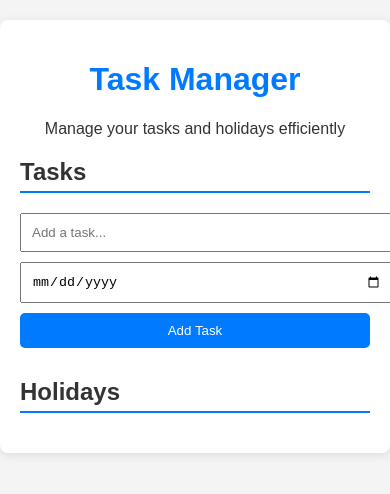
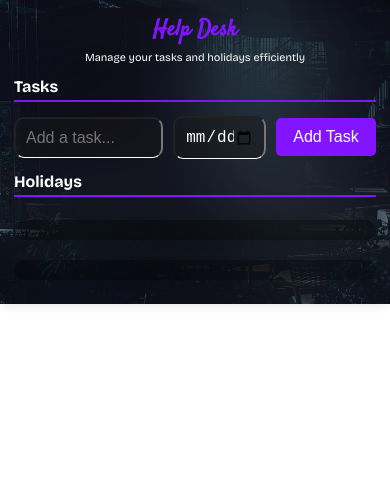
Before and after one commit to mohit1465/HelpDesk.github.io, a plain HTML site: page index.html in a window 390 px wide. Drawn offline with nearby package versions, Linux system fonts and the light colour scheme; no server answers.

Commit message:
Add files via upload

```diff
--- a/index.html
+++ b/index.html
@@ -4,13 +4,19 @@
     <meta charset="UTF-8">
     <meta name="viewport" content="width=device-width, initial-scale=1.0">
     <title>To-Do List with Holidays</title>
-
+    <link rel="icon" href="icons/icon-192x192.png" type="image/x-icon" />
+    <link rel="preconnect" href="https://fonts.googleapis.com">
+    <link rel="preconnect" href="https://fonts.gstatic.com" crossorigin>
+    <link href="https://fonts.googleapis.com/css2?family=Satisfy&display=swap" rel="stylesheet">
+    <link rel="preconnect" href="https://fonts.googleapis.com">
+    <link rel="preconnect" href="https://fonts.gstatic.com" crossorigin>
+    <link href="https://fonts.googleapis.com/css2?family=Bricolage+Grotesque:opsz,wght@12..96,200..800&family=Satisfy&display=swap" rel="stylesheet">
     <link rel="stylesheet" href="styles.css">
 </head>
 <body>
     <div class="container">
         <header>
-            <h1>Task Manager</h1>
+            <h1>Help Desk</h1>
             <p>Manage your tasks and holidays efficiently</p>
         </header>
 
@@ -21,11 +27,11 @@
                 <input type="date" id="todo-date" />
                 <button id="add-btn">Add Task</button>
             </div>
-            <ul id="todo-list" class="task-list"></ul>
         </div>
 
+        <h2>Holidays</h2>
         <div class="holiday-section">
-            <h2>Holidays</h2>
+            <ul id="todo-list" class="task-list"></ul>
             <ul id="holiday-list" class="holiday-list"></ul>
         </div>
     </div>
--- a/script.js
+++ b/script.js
@@ -101,7 +101,7 @@ document.addEventListener('DOMContentLoaded', function () {
     function addTaskToUI(taskText, taskDate, taskId, status) {
         const listItem = document.createElement('li');
         listItem.innerHTML = `${taskText} - <em>Due: ${taskDate}</em>
-            <button class="status-btn" onclick="toggleStatus('${taskId}', this)">${status}</button>`;
+            <button class="status-btn" id='status-btn' onclick="toggleStatus('${taskId}', this)">${status}</button>`;
         todoList.appendChild(listItem);
     }
 
@@ -127,7 +127,7 @@ document.addEventListener('DOMContentLoaded', function () {
             if (holidayString >= todayString && holidayDate <= thirtyDaysFromNow) {
                 const listItem = document.createElement('li');
                 listItem.innerHTML = `${holidayData.name} - <em>On: ${holidayData.date}</em>
-                    <button class="status-btn" onclick="toggleHolidayStatus('${doc.id}', this)">${holidayData.status || 'Undone'}</button>`;
+                    <button class="status-btn" id='status-btn' onclick="toggleHolidayStatus('${doc.id}', this)">${holidayData.status || 'Undone'}</button>`;
                 holidayList.appendChild(listItem);
             }
         });
@@ -143,8 +143,6 @@ document.addEventListener('DOMContentLoaded', function () {
 
         // Update button text and UI accordingly
         button.textContent = newStatus === 'Done' ? 'Undone' : 'Done';
-
-        // Optionally reload holidays if you want to reflect status changes
         loadHolidays(); // Uncomment this line if you want to reload holidays every time
     };
 
--- a/styles.css
+++ b/styles.css
@@ -1,107 +1,172 @@
-/* Reset some default styles */
+/* Reset and body styling */
 body {
     margin: 0;
-    font-family: 'Arial', sans-serif;
-    background-color: #f4f4f4;
-    color: #333;
+    font-family: "Bricolage Grotesque", sans-serif;
+    background-image: url('people-man-dark-shadow.jpg');
+    background-repeat: no-repeat; /* Prevent image repetition */
+    background-size: cover; /* Ensure image covers the entire screen */
+    background-position: center; /* Center the background image */
+    color: #ffffff;
+    font-size: 115%; /* Reduce the base font size by 30% */
+    overflow: hidden;
 }
 
+
+/* Container styling */
 .container {
-    max-width: 800px;
-    margin: 20px auto;
-    padding: 20px;
-    background: white;
+    max-width: 100%;
+    height: 150vh;
+    padding: 14px;
+    background-color: #1b002936;
     border-radius: 8px;
-    box-shadow: 0 2px 10px rgba(0, 0, 0, 0.1);
+    box-shadow: 0 2px 10px rgba(44, 44, 44, 0.1);
+    backdrop-filter: blur(45px);
 }
 
+/* Header styling */
 header {
     text-align: center;
-    margin-bottom: 20px;
+    margin-bottom: 2px; /* Reduced margin */
 }
 
 h1 {
-    font-size: 2.5em;
-    color: #007bff;
+    font-family: "Satisfy", cursive;
+    font-size: 1.75em; /* 30% smaller */
+    color: #8214ff;
+    margin: 0px;
 }
 
 h2 {
-    border-bottom: 2px solid #007bff;
-    padding-bottom: 5px;
+    border-bottom: 2px solid #8214ff;
+    padding-bottom: 4px;
+    font-size: 1.25em;
+}
+
+p {
+    font-size: 0.85em;
+    margin: 5px;
 }
 
 .input-group {
     display: flex;
-    flex-direction: column; /* Stack inputs vertically on small screens */
-    margin-bottom: 15px;
+    align-items: center;
+    width: 100%;
+    gap: 10px; /* Add gap between elements */
 }
 
-input[type="text"],
-input[type="date"] {
-    width: 100%; /* Full width for better touch targets */
+#todo-input {
+    width: 98%; /* Adjusted to account for gap */
     padding: 10px;
-    margin-bottom: 10px; /* Add margin-bottom for spacing */
+    border-bottom: 1px solid #ffffff;
+    border-radius: 10px;
+    background-color: #1717176f;
+    color: #ffffff;
 }
 
-button {
-    padding: 10px 15px;
+#todo-date {
+    width: 19%; /* Adjusted to account for gap */
+    padding: 10px;
+    border-bottom: 1px solid #ffffff;
+    border-radius: 10px;
+    background-color: #1717176f;
+    color: #ffffff;
+}
+
+#add-btn {
+    width: 9%; /* Adjusted to account for gap */
+    min-width: 100px;
+    padding: 10px;
+    background-color: #8214ff; /* Customize this color */
+    color: #ffffff;
     border: none;
     border-radius: 5px;
-    background-color: #007bff;
-    color: white;
     cursor: pointer;
-    transition: background-color 0.3s;
 }
 
-button:hover {
-    background-color: #0056b3;
+#add-btn:hover {
+    background-color: #49009c;
 }
 
-.task-list,
-.holiday-list {
-    list-style-type: none;
-    padding: 0;
+input, button {
+    font-size: 16px;
 }
 
-.task-list li,
-.holiday-list li {
-    padding: 10px;
-    border: 1px solid #eee;
-    border-radius: 5px;
-    margin-bottom: 10px;
+/* Holiday and task list sections */
+.holiday-section {
+    display: flex;
+    justify-content: space-between;
+    height: 65vh; /* Adjusted height */
+}
+
+/* Task and holiday list styles */
+.task-list, .holiday-list {
+    flex: 1;
+    list-style: none;
+    background-color: #00000050;
+    border-radius: 15px;
+    padding: 10px; /* Reduced padding */
+    box-shadow: 0 4px 10px rgba(0, 0, 0, 0.1);
+    overflow-y: auto;
+    margin: 0 18px;
+    max-height: 380px;
+}
+
+.task-list li, .holiday-list li {
+    background-color: #11111195;
+    margin-bottom: 7px;
+    padding: 7px;
+    border-radius: 10px;
+    box-shadow: 0 2px 5px rgba(0, 0, 0, 0.1);
     display: flex;
     justify-content: space-between;
     align-items: center;
+    border-left: #8214ff 2px solid;
+    min-height: 60px;
 }
 
-.status-btn {
-    border: none;
-    border-radius: 5px;
-    padding: 5px 10px;
-    background-color: #28a745;
-    color: white;
-    cursor: pointer;
-    transition: background-color 0.3s;
+.task-list li strong, .holiday-list li strong {
+    font-size: 0.9em; /* Reduce font size */
+    color: #8214ff;
 }
 
-.status-btn:hover {
-    background-color: #218838;
+.task-list li button, .holiday-list li button {
+    background-color: #8214ff;
+    color: #ffffff;
+    border: none;
+    padding: 6px; /* Reduced padding */
+    border-radius: 5px;
+    cursor: pointer;
 }
 
-/* Responsive styles */
-@media (max-width: 600px) {
-    .input-group {
+.task-list li button:hover, .holiday-list li button:hover {
+    background-color: #7214dd;
+}
+
+/* Scrollbar styling */
+.task-list::-webkit-scrollbar, .holiday-list::-webkit-scrollbar {
+    width: 7px; /* Narrower scrollbar */
+}
+
+.task-list::-webkit-scrollbar-thumb, .holiday-list::-webkit-scrollbar-thumb {
+    background-color: #222222;
+    border-radius: 5px;
+}
+
+/* Responsive behavior */
+@media (max-width: 900px) {
+    .holiday-section {
         flex-direction: column;
+        height: auto;
+    }
+    .task-list, .holiday-list {
+        margin: 10px 0;
     }
 
-    input[type="text"],
-    input[type="date"],
-    button {
-        margin-right: 0;
-        margin-bottom: 10px;
+    body {
+        overflow: scroll;
+        font-size: 80%;
     }
-
-    h1 {
-        font-size: 2em;
+    .container{
+        height: auto;
     }
 }
```
Also changed, not shown: people-man-dark-shadow.jpg (added).
